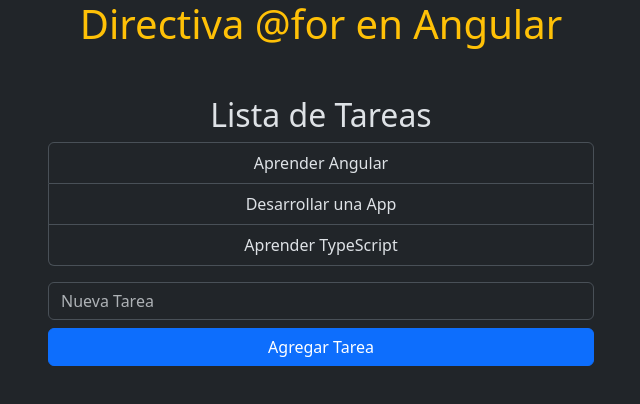
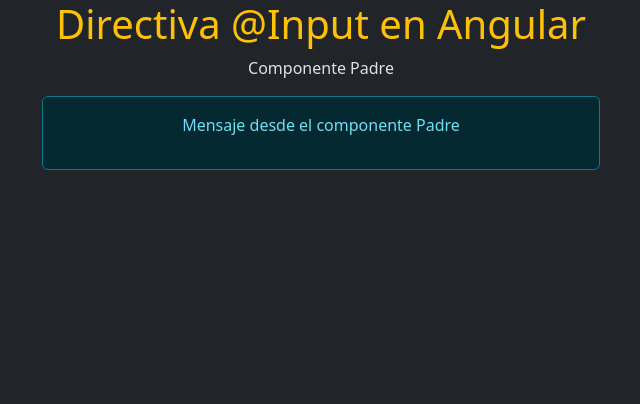
Before and after one commit to dannywilsonapaza/app-angular, an Angular app: page / in a window 1280 px wide. Shown: the top 404 px of the page, without its empty margins (319-959 px from the left). Built offline with nearby package versions, Linux system fonts and the light colour scheme.

Commit message:
Input en angular

```diff
--- a/src/app/app.component.html
+++ b/src/app/app.component.html
@@ -1,4 +1,4 @@
 <div class="container text-center">
     <h1 class="text-center text-warning">{{titulo}}</h1>
-    <app-componente-for/>
+    <app-padre/>
 </div>
--- a/src/app/app.component.ts
+++ b/src/app/app.component.ts
@@ -4,7 +4,6 @@
 import { ComponenteEnLineaComponent } from "./componente-en-linea/componente-en-linea.component";
 import { InterpolacionComponent } from "./interpolacion/interpolacion.component";
 import { PadreComponent } from './padre/padre.component';
-import { HijoComponent } from "./hijo/hijo.component";
 import { MostrarMensajeComponent } from "./mostrar-mensaje/mostrar-mensaje.component";
 import { ReplicadorComponent } from "./replicador/replicador.component";
 import { SaludarComponent } from "./saludar/saludar.component";
@@ -15,10 +14,10 @@
 @Component({
   selector: 'app-root',
   standalone: true,
-  imports: [RouterOutlet, NuevoComponenteComponent, ComponenteEnLineaComponent, InterpolacionComponent, PadreComponent, HijoComponent, MostrarMensajeComponent, ReplicadorComponent, SaludarComponent, ComponenteIfComponent, AgregarTareaComponent, ComponenteForComponent],
+  imports: [RouterOutlet, NuevoComponenteComponent, ComponenteEnLineaComponent, InterpolacionComponent, PadreComponent, MostrarMensajeComponent, ReplicadorComponent, SaludarComponent, ComponenteIfComponent, AgregarTareaComponent, ComponenteForComponent],
   templateUrl: './app.component.html',
   styleUrl: './app.component.css'
 })
 export class AppComponent {
-  titulo = 'Directiva @for en Angular';
+  titulo = 'Directiva @Input en Angular';
 }
--- a/src/app/hijo/hijo.component.html
+++ /dev/null
@@ -1,2 +0,0 @@
-<p> {{mostrarTitulo}} </p>
-<p> {{getTitulo()}} </p>
--- a/src/app/hijo/hijo.component.ts
+++ /dev/null
@@ -1,21 +0,0 @@
-import { Component } from '@angular/core';
-
-@Component({
-  selector: 'app-hijo',
-  standalone: true,
-  imports: [],
-  templateUrl: './hijo.component.html',
-  styleUrl: './hijo.component.css'
-})
-export class HijoComponent {
-  private titulo = 'Titulo Componente Hijo';
-
-  // Getter de TypeScript
-  get mostrarTitulo(){
-    return this.titulo;
-  }
-
-  getTitulo(){
-    return this.titulo;
-  }
-}
--- a/src/app/padre/hijo/hijo.component.html
+++ b/src/app/padre/hijo/hijo.component.html
@@ -1 +1,3 @@
-<p>Componente Hijo</p>
+<div class="alert alert-info w-50 mx-auto">
+  <p>{{mensaje}}</p>
+</div>
--- a/src/app/padre/hijo/hijo.component.ts
+++ b/src/app/padre/hijo/hijo.component.ts
@@ -1,4 +1,4 @@
-import { Component } from '@angular/core';
+import { Component, Input } from '@angular/core';
 
 @Component({
   selector: 'app-hijo',
@@ -8,5 +8,7 @@
   styleUrl: './hijo.component.css'
 })
 export class HijoComponent {
-
+  // !: Operador non-null assertion
+  // confie en que esta propiedad va ser inicializada posteriormente
+  @Input() mensaje!: string;
 }
--- a/src/app/padre/padre.component.html
+++ b/src/app/padre/padre.component.html
@@ -1,4 +1,2 @@
 <p>Componente Padre</p>
-<app-hijo/>
-<app-hijo/>
-<app-hijo/>
+<app-hijo [mensaje] = "mensajePadre"/>
--- a/src/app/padre/padre.component.ts
+++ b/src/app/padre/padre.component.ts
@@ -9,5 +9,5 @@
   styleUrl: './padre.component.css'
 })
 export class PadreComponent {
-
+  mensajePadre: string = "Mensaje desde el componente Padre";
 }
```
Also changed, not shown: src/app/hijo/hijo.component.css (deleted).
